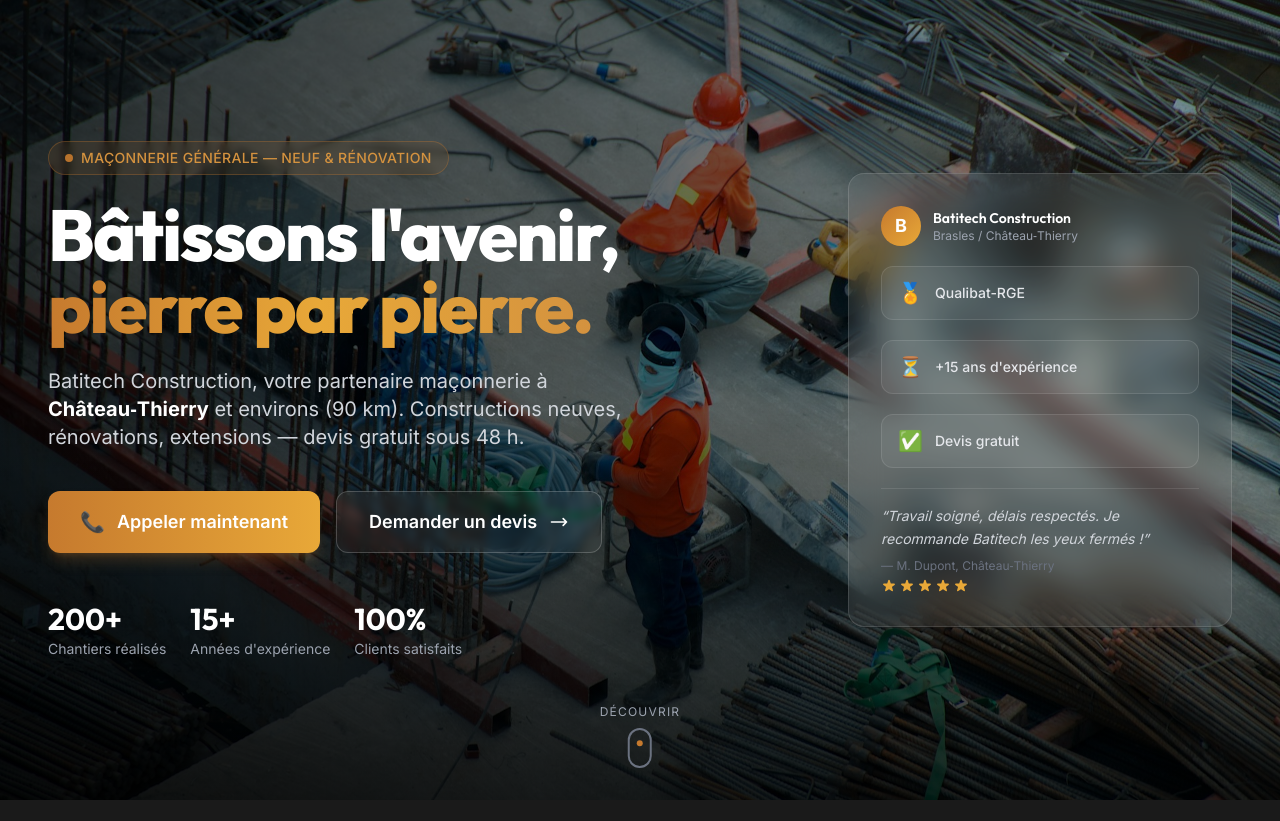
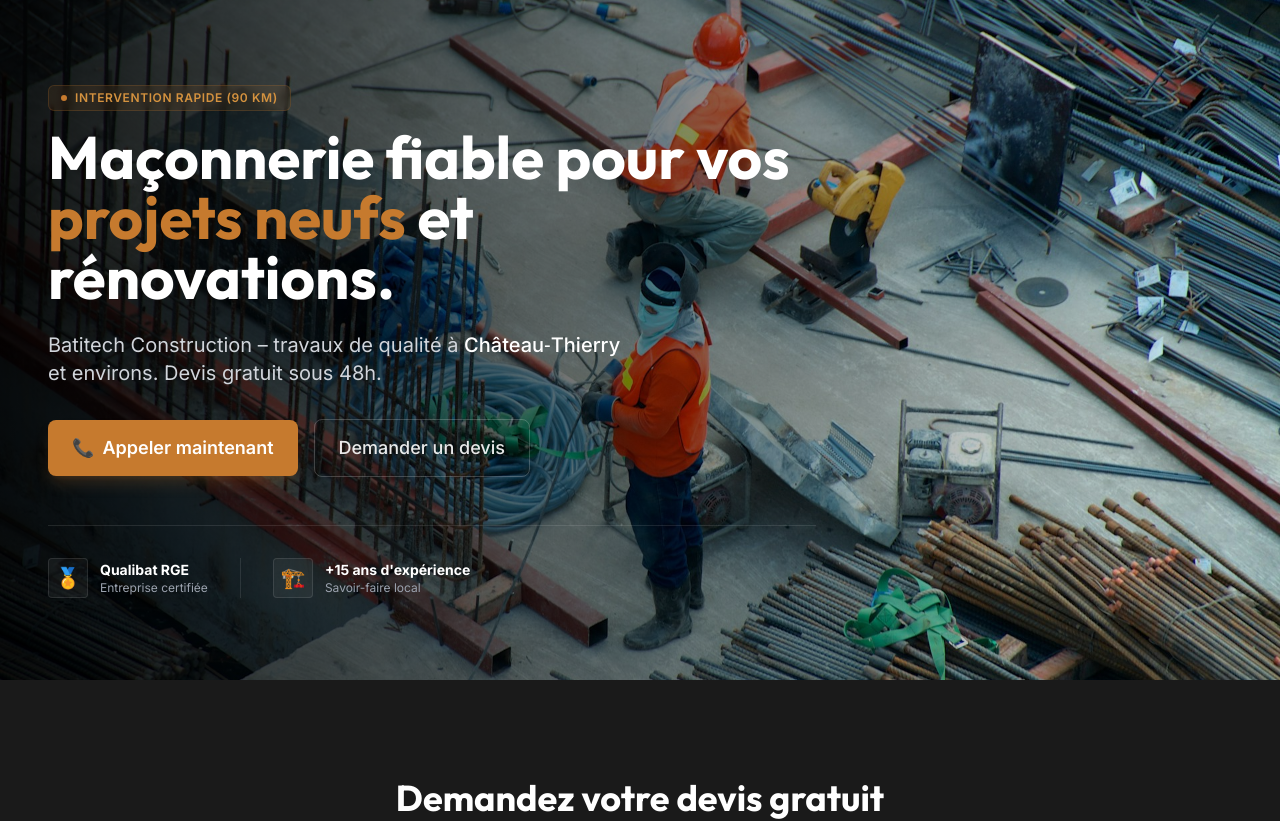
Before and after one commit to skailio/batitech-website, a Next.js app: page / in a window 1280 px wide. Shown: the top 821 px of the page. Built offline with nearby package versions, Linux system fonts and the light colour scheme.

Commit message:
refactor: refine hero design (new copy, minimalist layout)

```diff
--- a/src/components/HeroSection.tsx
+++ b/src/components/HeroSection.tsx
@@ -4,20 +4,12 @@ import { motion, Variants } from "framer-motion";
 import Image from "next/image";
 
 /* ─── Animation variants ─── */
-const container: Variants = {
-    hidden: { opacity: 0 },
-    visible: {
-        opacity: 1,
-        transition: { staggerChildren: 0.18, delayChildren: 0.3 },
-    },
-};
-
 const fadeUp: Variants = {
-    hidden: { opacity: 0, y: 30 },
+    hidden: { opacity: 0, y: 20 },
     visible: {
         opacity: 1,
         y: 0,
-        transition: { duration: 0.7 },
+        transition: { duration: 0.6, ease: "easeOut" },
     },
 };
 
@@ -25,232 +17,116 @@ const fadeIn: Variants = {
     hidden: { opacity: 0 },
     visible: {
         opacity: 1,
-        transition: { duration: 1 },
+        transition: { duration: 0.8, ease: "easeOut" },
     },
 };
 
-
-
-/* ─── Social proof items ─── */
-const badges = [
-    { label: "Qualibat-RGE", icon: "🏅" },
-    { label: "+15 ans d'expérience", icon: "⏳" },
-    { label: "Devis gratuit", icon: "✅" },
-];
-
 export default function HeroSection() {
     return (
-        <section
-            id="hero"
-            className="relative min-h-screen flex items-center overflow-hidden"
-        >
+        <section id="hero" className="relative min-h-[85vh] flex items-center">
             {/* ── Background image ── */}
             <div className="absolute inset-0 z-0">
-                {/*
-          Replace /images/hero-bg.jpg with your real construction photo.
-          Drop it into public/images/ and update the src below.
-        */}
                 <Image
                     src="/images/hero-bg.jpg"
-                    alt="Chantier de maçonnerie Batitech Construction"
+                    alt="Maçonnerie Batitech Construction sur chantier"
                     fill
                     priority
                     className="object-cover object-center"
                     sizes="100vw"
-                    quality={85}
+                    quality={90}
                 />
-                {/* Dark gradient overlay for text readability */}
-                <div className="absolute inset-0 bg-gradient-to-r from-black/80 via-black/60 to-black/30" />
-                {/* Bottom vignette */}
-                <div className="absolute inset-0 bg-gradient-to-t from-black/70 via-transparent to-transparent" />
+                <div className="absolute inset-0 bg-gradient-to-r from-black/90 via-black/50 to-transparent" />
             </div>
 
-            {/* ── Decorative top-right glow ── */}
-            <div className="absolute -top-32 -right-32 w-[500px] h-[500px] rounded-full bg-primary/10 blur-3xl pointer-events-none" />
-
             {/* ── Content ── */}
-            <div className="relative z-10 w-full max-w-7xl mx-auto px-5 sm:px-8 lg:px-12 py-32 lg:py-0">
-                <div className="grid lg:grid-cols-5 gap-10 lg:gap-16 items-center">
-                    {/* Left: Text block (3 cols) */}
+            <div className="relative z-10 w-full max-w-7xl mx-auto px-5 sm:px-8 lg:px-12 py-20">
+                <div className="max-w-3xl">
                     <motion.div
-                        className="lg:col-span-3 text-center lg:text-left"
-                        variants={container}
                         initial="hidden"
                         animate="visible"
+                        transition={{ staggerChildren: 0.15 }}
                     >
-                        {/* Badge / Tagline */}
-                        <motion.div variants={fadeUp}>
-                            <span className="inline-flex items-center gap-2 px-4 py-1.5 rounded-full text-xs sm:text-sm font-medium tracking-wide uppercase text-primary-light border border-primary/30 bg-primary/10 backdrop-blur-sm mb-6">
-                                <span className="w-2 h-2 rounded-full bg-primary animate-pulse" />
-                                Maçonnerie Générale — Neuf &amp; Rénovation
+                        {/* Tagline */}
+                        <motion.div variants={fadeUp} className="mb-4">
+                            <span className="inline-flex items-center gap-2 px-3 py-1 rounded-md text-xs font-semibold tracking-wider uppercase text-primary-light bg-primary/10 border border-primary/20 backdrop-blur-sm">
+                                <span className="w-1.5 h-1.5 rounded-full bg-primary" />
+                                Intervention rapide (90 km)
                             </span>
                         </motion.div>
 
                         {/* Headline */}
                         <motion.h1
                             variants={fadeUp}
-                            className="font-heading text-4xl sm:text-5xl md:text-6xl lg:text-7xl font-extrabold leading-[1.08] tracking-tight text-white mb-6"
+                            className="font-heading text-4xl sm:text-5xl md:text-6xl font-bold text-white mb-6 leading-tight"
                         >
-                            Bâtissons l&apos;avenir,{" "}
-                            <span className="text-transparent bg-clip-text bg-gradient-to-r from-primary via-accent to-primary-light">
-                                pierre par pierre.
-                            </span>
+                            Maçonnerie fiable pour vos{" "}
+                            <span className="text-primary">projets neufs</span> et{" "}
+                            <span className="text-white">rénovations</span>.
                         </motion.h1>
 
                         {/* Subtitle */}
                         <motion.p
                             variants={fadeUp}
-                            className="text-base sm:text-lg md:text-xl text-gray-300 max-w-xl mx-auto lg:mx-0 leading-relaxed mb-10"
+                            className="text-lg md:text-xl text-gray-300 mb-8 max-w-xl leading-relaxed"
                         >
-                            Batitech Construction, votre partenaire maçonnerie à{" "}
-                            <strong className="text-white">Château‑Thierry</strong> et
-                            environs (90&nbsp;km). Constructions neuves, rénovations,
-                            extensions — devis gratuit sous 48&nbsp;h.
+                            Batitech Construction – travaux de qualité à{" "}
+                            <strong className="text-white font-medium">Château‑Thierry</strong>{" "}
+                            et environs. Devis gratuit sous 48h.
                         </motion.p>
 
                         {/* CTAs */}
                         <motion.div
                             variants={fadeUp}
-                            className="flex flex-col sm:flex-row gap-4 justify-center lg:justify-start"
+                            className="flex flex-col sm:flex-row gap-4 items-start sm:items-center"
                         >
-                            {/* Primary CTA — Appeler */}
+                            {/* Primary CTA */}
                             <a
                                 href="tel:+33XXXXXXXXX"
-                                className="group relative inline-flex items-center justify-center gap-3 px-8 py-4 rounded-xl bg-gradient-to-r from-primary to-accent text-white font-semibold text-base sm:text-lg shadow-lg shadow-primary/25 hover:shadow-xl hover:shadow-primary/40 transition-all duration-300 hover:scale-[1.03]"
+                                className="group inline-flex items-center justify-center gap-2 px-6 py-3.5 rounded-lg bg-primary hover:bg-primary-dark text-white font-semibold text-lg transition-all duration-200 shadow-lg shadow-primary/20 hover:scale-[1.02]"
                             >
-                                <span className="text-xl">📞</span>
+                                <span>📞</span>
                                 Appeler maintenant
-                                {/* Shine effect */}
-                                <span className="absolute inset-0 rounded-xl overflow-hidden">
-                                    <span className="absolute inset-0 bg-gradient-to-r from-transparent via-white/20 to-transparent -translate-x-full group-hover:translate-x-full transition-transform duration-700" />
-                                </span>
                             </a>
 
-                            {/* Secondary CTA — Devis */}
+                            {/* Secondary CTA */}
                             <a
                                 href="#devis"
-                                className="inline-flex items-center justify-center gap-3 px-8 py-4 rounded-xl font-semibold text-base sm:text-lg text-white border border-white/20 bg-white/5 backdrop-blur-sm hover:bg-white/10 hover:border-white/40 transition-all duration-300 hover:scale-[1.03]"
+                                className="inline-flex items-center justify-center gap-2 px-6 py-3.5 rounded-lg text-white/90 border border-white/20 hover:bg-white/5 hover:border-white/40 transition-all duration-200 font-medium text-lg"
                             >
                                 Demander un devis
-                                <svg
-                                    className="w-5 h-5 transition-transform duration-300 group-hover:translate-x-1"
-                                    fill="none"
-                                    viewBox="0 0 24 24"
-                                    stroke="currentColor"
-                                    strokeWidth={2}
-                                >
-                                    <path
-                                        strokeLinecap="round"
-                                        strokeLinejoin="round"
-                                        d="M17 8l4 4m0 0l-4 4m4-4H3"
-                                    />
-                                </svg>
                             </a>
                         </motion.div>
 
-                        {/* Trust / Stats bar */}
+                        {/* Minimalist Social Proof */}
                         <motion.div
                             variants={fadeUp}
-                            className="mt-12 flex flex-wrap gap-6 justify-center lg:justify-start"
+                            className="mt-12 flex items-center gap-4 sm:gap-8 border-t border-white/10 pt-8"
                         >
-                            {[
-                                { value: "200+", label: "Chantiers réalisés" },
-                                { value: "15+", label: "Années d'expérience" },
-                                { value: "100%", label: "Clients satisfaits" },
-                            ].map((stat) => (
-                                <div key={stat.label} className="text-center lg:text-left">
-                                    <p className="text-2xl sm:text-3xl font-heading font-bold text-white">
-                                        {stat.value}
-                                    </p>
-                                    <p className="text-xs sm:text-sm text-gray-400 mt-0.5">
-                                        {stat.label}
-                                    </p>
-                                </div>
-                            ))}
-                        </motion.div>
-                    </motion.div>
-
-                    {/* Right: Social proof card (2 cols) */}
-                    <motion.div
-                        className="lg:col-span-2 flex justify-center lg:justify-end"
-                        variants={fadeIn}
-                        initial="hidden"
-                        animate="visible"
-                    >
-                        <div className="glass rounded-2xl p-6 sm:p-8 max-w-sm w-full space-y-5">
-                            {/* Card header */}
-                            <div className="flex items-center gap-3 mb-2">
-                                <div className="w-10 h-10 rounded-full bg-gradient-to-br from-primary to-accent flex items-center justify-center text-white font-bold text-lg">
-                                    B
+                            <div className="flex items-center gap-3">
+                                <div className="w-10 h-10 rounded bg-white/5 border border-white/10 flex items-center justify-center text-xl">
+                                    🏅
                                 </div>
                                 <div>
-                                    <p className="text-white font-heading font-semibold text-sm">
-                                        Batitech Construction
-                                    </p>
-                                    <p className="text-gray-400 text-xs">
-                                        Brasles / Château‑Thierry
-                                    </p>
+                                    <p className="text-white font-bold text-sm">Qualibat RGE</p>
+                                    <p className="text-gray-400 text-xs">Entreprise certifiée</p>
                                 </div>
                             </div>
-
-                            {/* Badges */}
-                            {badges.map((badge) => (
-                                <div
-                                    key={badge.label}
-                                    className="flex items-center gap-3 px-4 py-3 rounded-xl bg-white/5 border border-white/10 hover:border-primary/30 hover:bg-primary/5 transition-all duration-300"
-                                >
-                                    <span className="text-xl flex-shrink-0">{badge.icon}</span>
-                                    <span className="text-sm text-gray-200 font-medium">
-                                        {badge.label}
-                                    </span>
+                            <div className="w-px h-10 bg-white/10" />
+                            <div className="flex items-center gap-3">
+                                <div className="w-10 h-10 rounded bg-white/5 border border-white/10 flex items-center justify-center text-xl">
+                                    🏗️
                                 </div>
-                            ))}
-
-                            {/* Mini testimonial */}
-                            <div className="pt-4 border-t border-white/10">
-                                <p className="text-gray-300 text-sm italic leading-relaxed">
-                                    &ldquo;Travail soigné, délais respectés. Je recommande
-                                    Batitech les yeux fermés !&rdquo;
-                                </p>
-                                <p className="text-gray-500 text-xs mt-2">
-                                    — M. Dupont, Château‑Thierry
-                                </p>
-                                <div className="flex gap-0.5 mt-1">
-                                    {[...Array(5)].map((_, i) => (
-                                        <svg
-                                            key={i}
-                                            className="w-4 h-4 text-accent"
-                                            fill="currentColor"
-                                            viewBox="0 0 20 20"
-                                        >
-                                            <path d="M9.049 2.927c.3-.921 1.603-.921 1.902 0l1.07 3.292a1 1 0 00.95.69h3.462c.969 0 1.371 1.24.588 1.81l-2.8 2.034a1 1 0 00-.364 1.118l1.07 3.292c.3.921-.755 1.688-1.54 1.118l-2.8-2.034a1 1 0 00-1.175 0l-2.8 2.034c-.784.57-1.838-.197-1.539-1.118l1.07-3.292a1 1 0 00-.364-1.118L2.98 8.72c-.783-.57-.38-1.81.588-1.81h3.461a1 1 0 00.951-.69l1.07-3.292z" />
-                                        </svg>
-                                    ))}
+                                <div>
+                                    <p className="text-white font-bold text-sm">
+                                        +15 ans d&apos;expérience
+                                    </p>
+                                    <p className="text-gray-400 text-xs">Savoir-faire local</p>
                                 </div>
                             </div>
-                        </div>
+                        </motion.div>
                     </motion.div>
                 </div>
             </div>
-
-            {/* ── Scroll indicator ── */}
-            <motion.div
-                className="absolute bottom-8 left-1/2 -translate-x-1/2 z-10 flex flex-col items-center gap-2"
-                initial={{ opacity: 0 }}
-                animate={{ opacity: 1 }}
-                transition={{ delay: 2, duration: 1 }}
-            >
-                <span className="text-gray-400 text-xs tracking-widest uppercase">
-                    Découvrir
-                </span>
-                <div className="w-6 h-10 rounded-full border-2 border-gray-500 flex items-start justify-center p-1.5">
-                    <motion.div
-                        className="w-1.5 h-1.5 rounded-full bg-primary"
-                        animate={{ y: [0, 16, 0] }}
-                        transition={{ duration: 1.8, repeat: Infinity, ease: "easeInOut" }}
-                    />
-                </div>
-            </motion.div>
         </section>
     );
 }
```
